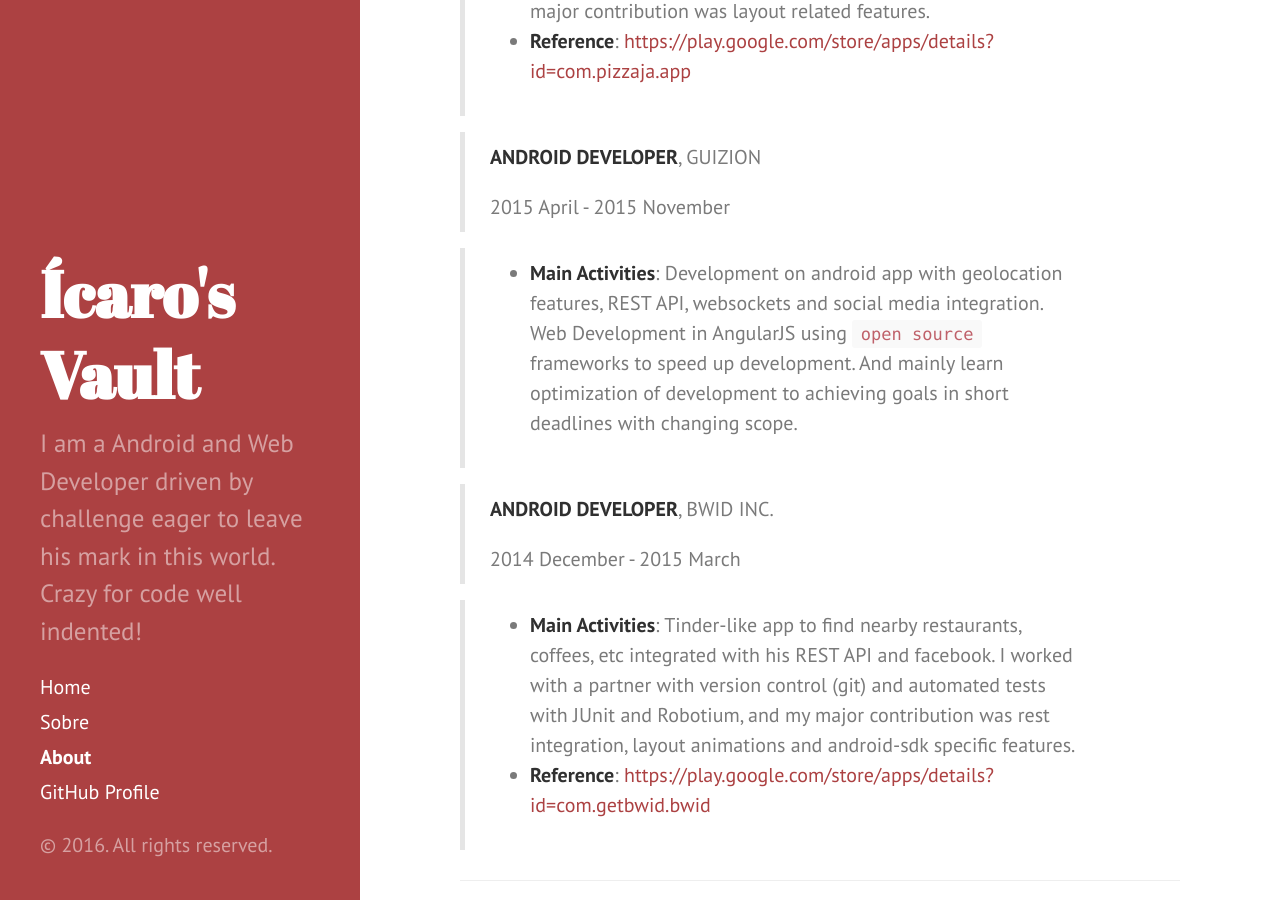
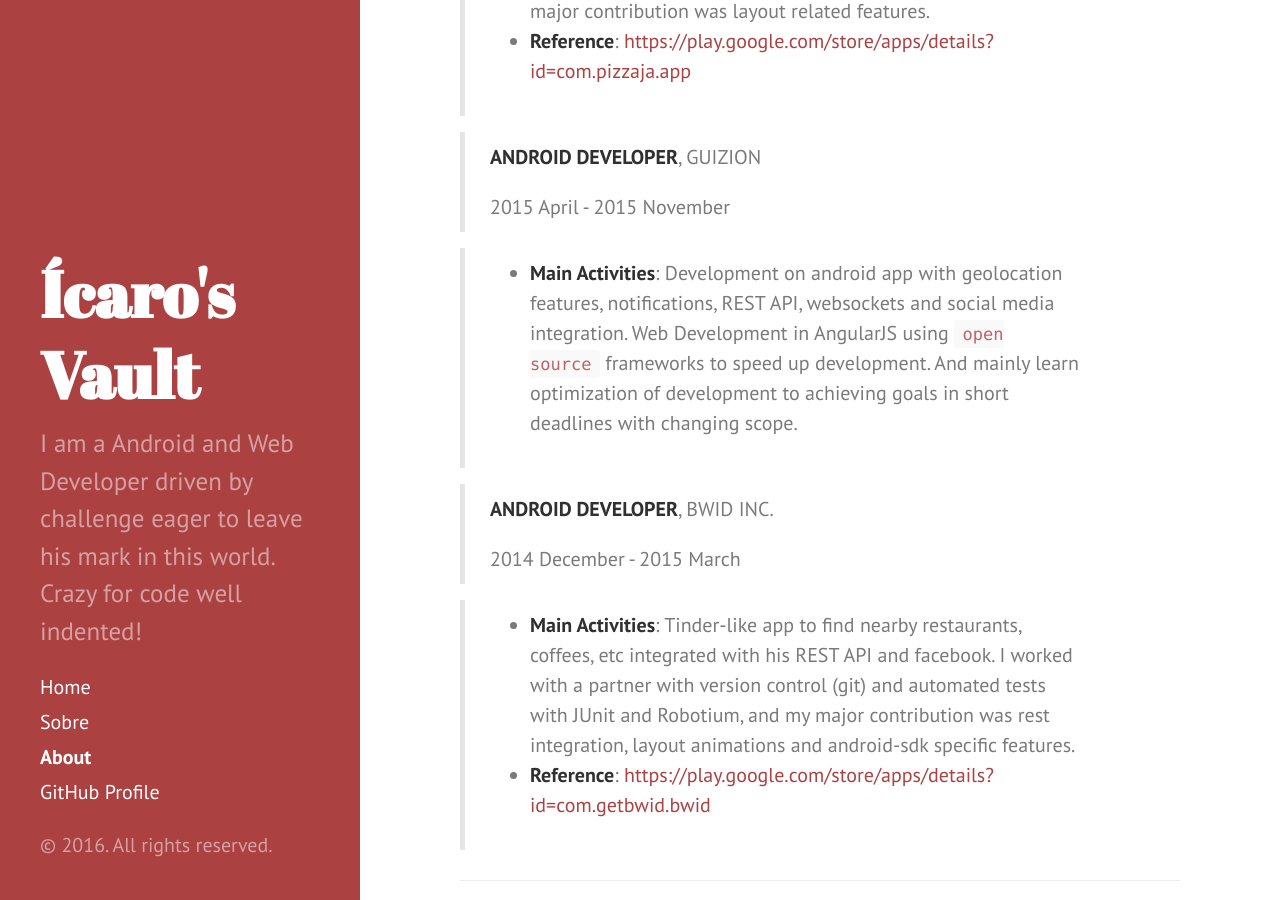
Before and after one commit to icaroabreu/icaroabreu.github.io, a Jekyll site: the page built from about.md, in a window 1280 px wide and 900 px high, scrolled down 1967 px. Built offline with Jekyll 4.4.1, drawn with Linux system fonts in a browser that asks for light colours; Markdown is read by kramdown in place of the engine named in the settings.

Commit message:
Update about.md

```diff
--- a/about.md
+++ b/about.md
@@ -50,7 +50,7 @@ I'm a challenge driven, self taught, responsible and updated Android developer w
 >
 >2015 April - 2015 November
 
-> - **Main Activities**: Development on android app with geolocation features, REST API, websockets and social media integration. Web Development in AngularJS using `open source` frameworks to speed up development. And mainly learn optimization of development to achieving goals in short deadlines with changing scope.
+> - **Main Activities**: Development on android app with geolocation features, notifications, REST API, websockets and social media integration. Web Development in AngularJS using `open source` frameworks to speed up development. And mainly learn optimization of development to achieving goals in short deadlines with changing scope.
 
 >**ANDROID DEVELOPER**, BWID INC.
 >
```
